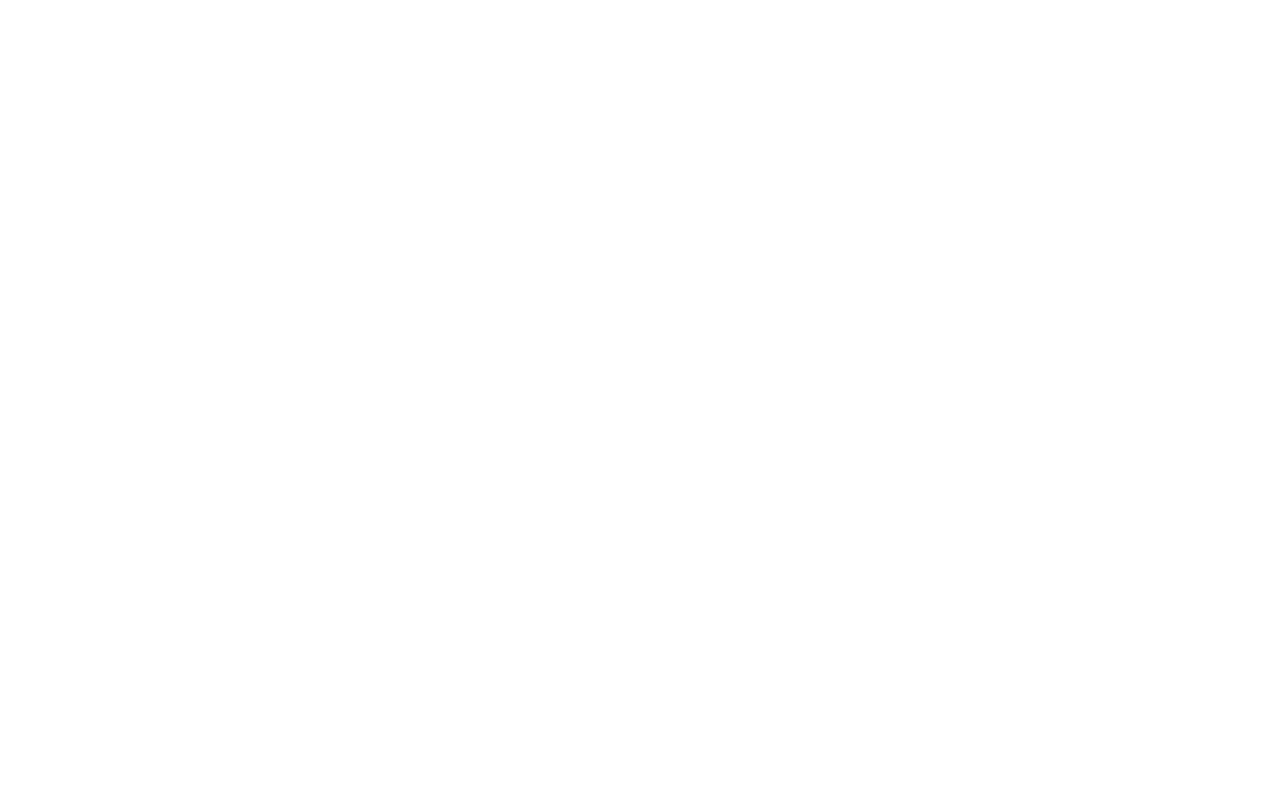
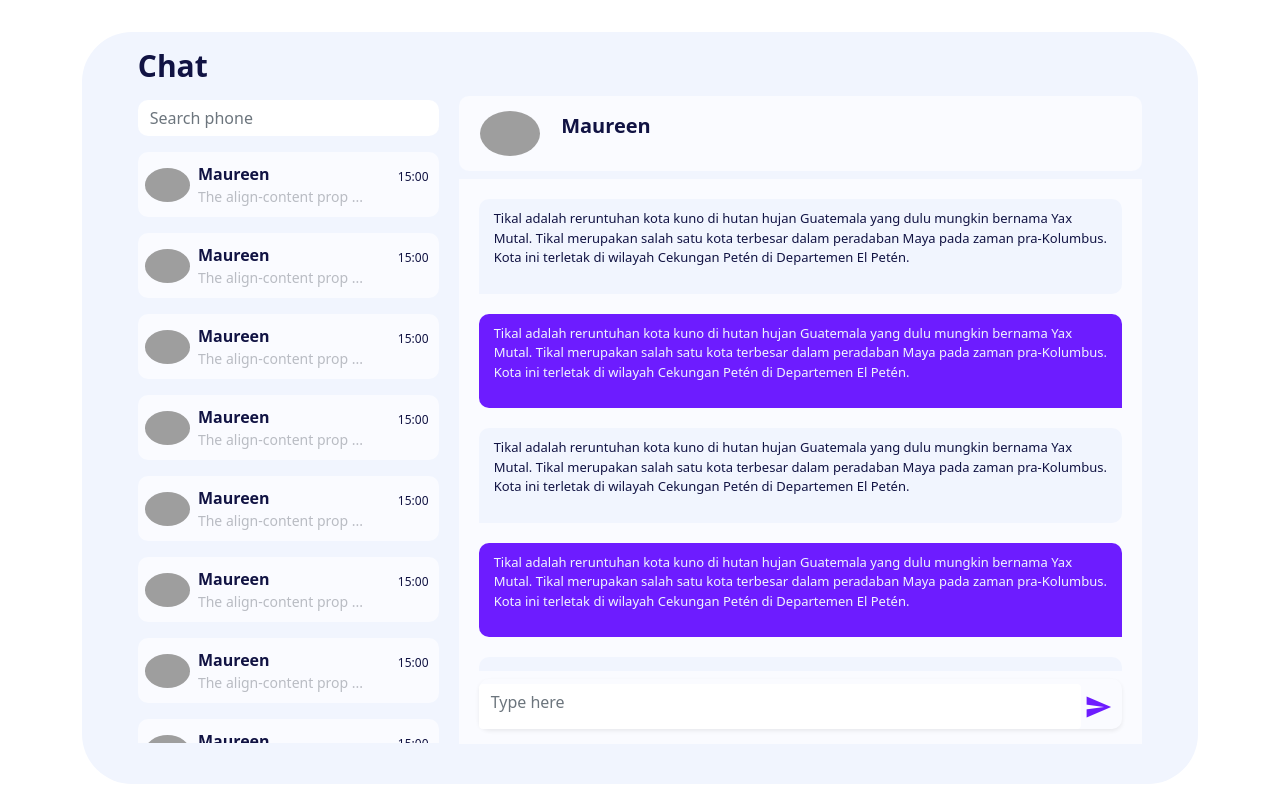
Before and after one commit to f-chilmi/just-text-app, an Angular app: page /chat in a window 1280 px wide. Before the commit this address led to /. Built offline with nearby package versions, Linux system fonts and the light colour scheme; grey boxes are pictures that could not be loaded.

Commit message:
layouting chat view

```diff
--- a/src/app/app.module.ts
+++ b/src/app/app.module.ts
@@ -5,18 +5,21 @@
 import { AppComponent } from './app.component';
 import { LoginComponent } from './login/login.component';
 import { RegisterComponent } from './register/register.component';
+import { ChatlistComponent } from './chatlist/chatlist.component';
 
 @NgModule({
   declarations: [
     AppComponent,
     LoginComponent,
-    RegisterComponent
+    RegisterComponent,
+    ChatlistComponent
   ],
   imports: [
     BrowserModule,
     RouterModule.forRoot([
       { path: '', component: LoginComponent },
       { path: 'register', component: RegisterComponent },
+      { path: 'chat', component: ChatlistComponent },
     ])
   ],
   providers: [],
--- /dev/null
+++ b/src/app/chatlist/chatlist.component.css
@@ -0,0 +1,164 @@
+
+.layout {
+  display: flex;
+  width: 100%;
+  height: 90%;
+}
+
+.left {
+  width: 35%;
+  padding-right: 2%;
+}
+
+.right {
+  width: 75%;
+}
+
+.list-wrapper {
+  overflow: auto;
+  /* background-color: yellowgreen; */
+  height: 90%;
+}
+
+.list {
+  height: 65px;
+  background-color: #fafbff;
+  border-radius: 10px;
+  display: flex;
+}
+
+.img-wrapper {
+  width: 20%;
+}
+
+.img-wrapper img {
+  width: 45px;
+  border-radius: 50%;
+}
+
+.text-wrapper {
+  width: 60%;
+}
+
+.sender-name {
+  font-size: 16px;
+  font-weight: 600;
+  margin-bottom: 0;
+}
+
+.content {
+  font-size: 14px;
+  color: #b9bcc3;
+  margin-bottom: 0;
+}
+
+.time-wrapper {
+  width: 20%;
+  font-size: 12px;
+  color: #b9bcc3;
+  padding-right: 10px;
+}
+
+.search {
+  background-color: #fafbff;
+  border-radius: 10px;
+  border: none;
+  color: #b9bcc3;
+}
+
+.contact-info {
+  display: flex;
+  height: 75px;
+  background-color: #fafbff;
+  border-radius: 10px;
+}
+
+.img-contact {
+  width: 15%;
+}
+
+.img-contact img {
+  border-radius: 50%;
+  width: 60px;
+}
+
+.sender-name-right {
+  font-size: 20px;
+  font-weight: 700;
+}
+
+.chatroom {
+  height: 86%;
+  background-color: #fafbff;
+  padding: 20px;
+  /* overflow: auto; */
+}
+
+.chatroom-wrapper {
+  height: 90%;
+  overflow: auto;
+}
+
+.balloon-left {
+  /* border-radius: 10px; */
+  border-top-left-radius: 10px;
+  border-top-right-radius: 10px;
+  border-bottom-right-radius: 10px;
+  border: none;
+  background-color: #f1f5fe;
+  padding: 10px;
+  padding-left: 15px;
+  padding-right: 15px;
+  margin-bottom: 20px;
+}
+
+.left-chat {
+  font-size: 13px;
+}
+
+.balloon-right {
+  /* border-radius: 10px; */
+  border-top-left-radius: 10px;
+  border-top-right-radius: 10px;
+  border-bottom-left-radius: 10px;
+  border: none;
+  background-color: #6d1cff;
+  padding: 10px;
+  padding-left: 15px;
+  padding-right: 15px;
+  margin-bottom: 20px;
+}
+
+.right-chat {
+  font-size: 13px;
+  color: #f1f5fe;
+}
+
+.input-chat {
+  border-radius: 10px;
+  height: 50px;
+  padding-right: 10px;
+  padding-top: 5px;
+}
+
+textarea {
+  resize: none;
+  border: none;
+}
+
+.textarea {
+  width: 95%;
+}
+
+.send {
+  width: 5%;
+  color: #6d1cff;
+}
+
+.send i {
+  font-size: 28px;
+}
+
+.form-control:focus {
+  box-shadow: none;
+}
--- /dev/null
+++ b/src/app/chatlist/chatlist.component.html
@@ -0,0 +1,90 @@
+<div class="my-card">
+  <p class="auth-title mb-2">Chat</p>
+  <div class="layout">
+
+    <!-- left side of chat view (chatlist) -->
+    <div class="left">
+      <input
+        type='search'
+        class='form-control bg-white search mb-3 mt-1'
+        placeholder='Search phone'
+      />
+      <div class="list-wrapper">
+        <div class="list mb-3" *ngFor="let item of items">
+          <div class="img-wrapper d-flex align-items-center justify-content-center">
+            <img src="https://i.pinimg.com/236x/ce/2a/95/ce2a95e99faceaf7af19c273b10ebcc1.jpg" alt="avatar">
+          </div>
+          <div class="text-wrapper d-flex flex-column justify-content-center">
+            <p class="sender-name">Maureen</p>
+            <p class="content">The align-content prop ...</p>
+          </div>
+          <div class="time-wrapper d-flex align-items-center justify-content-end">
+            <p>15:00</p>
+          </div>
+        </div>
+      </div>
+    </div>
+
+    <!-- right side of chat view (chatroom) -->
+    <div class="right">
+      <div class="contact-info mb-2">
+        <div class="img-contact d-flex align-items-center justify-content-center">
+          <img src="https://i.pinimg.com/236x/ce/2a/95/ce2a95e99faceaf7af19c273b10ebcc1.jpg" alt="avatar">
+        </div>
+        <div class="text-wrapper d-flex flex-column justify-content-center">
+          <p class="sender-name-right">Maureen</p>
+        </div>
+      </div>
+
+      <div class="chatroom w-100">
+
+        <div class="chatroom-wrapper mb-2">
+          <div class="balloon-left">
+            <p class="left-chat">
+              Tikal adalah reruntuhan kota kuno di hutan hujan Guatemala yang dulu mungkin bernama Yax Mutal. Tikal merupakan salah satu kota terbesar dalam peradaban Maya pada zaman pra-Kolumbus. Kota ini terletak di wilayah Cekungan Petén di Departemen El Petén.
+            </p>
+          </div>
+
+          <div class="balloon-right">
+            <p class="right-chat">
+              Tikal adalah reruntuhan kota kuno di hutan hujan Guatemala yang dulu mungkin bernama Yax Mutal. Tikal merupakan salah satu kota terbesar dalam peradaban Maya pada zaman pra-Kolumbus. Kota ini terletak di wilayah Cekungan Petén di Departemen El Petén.
+            </p>
+          </div>
+
+          <div class="balloon-left">
+            <p class="left-chat">
+              Tikal adalah reruntuhan kota kuno di hutan hujan Guatemala yang dulu mungkin bernama Yax Mutal. Tikal merupakan salah satu kota terbesar dalam peradaban Maya pada zaman pra-Kolumbus. Kota ini terletak di wilayah Cekungan Petén di Departemen El Petén.
+            </p>
+          </div>
+
+          <div class="balloon-right">
+            <p class="right-chat">
+              Tikal adalah reruntuhan kota kuno di hutan hujan Guatemala yang dulu mungkin bernama Yax Mutal. Tikal merupakan salah satu kota terbesar dalam peradaban Maya pada zaman pra-Kolumbus. Kota ini terletak di wilayah Cekungan Petén di Departemen El Petén.
+            </p>
+          </div>
+
+          <div class="balloon-left">
+            <p class="left-chat">
+              Tikal adalah reruntuhan kota kuno di hutan hujan Guatemala yang dulu mungkin bernama Yax Mutal. Tikal merupakan salah satu kota terbesar dalam peradaban Maya pada zaman pra-Kolumbus. Kota ini terletak di wilayah Cekungan Petén di Departemen El Petén.
+            </p>
+          </div>
+
+          <div class="balloon-right">
+            <p class="right-chat">
+              Tikal adalah reruntuhan kota kuno di hutan hujan Guatemala yang dulu mungkin bernama Yax Mutal. Tikal merupakan salah satu kota terbesar dalam peradaban Maya pada zaman pra-Kolumbus. Kota ini terletak di wilayah Cekungan Petén di Departemen El Petén.
+            </p>
+          </div>
+        </div>
+
+        <div class="input-chat d-flex shadow-sm">
+          <textarea class="form-control textarea" rows="1" placeholder="Type here"></textarea>
+          <div class="send d-flex justify-content-end align-items-center pointer">
+            <i class="material-icons">send</i>
+          </div>
+        </div>
+
+      </div>
+
+    </div>
+  </div>
+</div>
--- /dev/null
+++ b/src/app/chatlist/chatlist.component.ts
@@ -0,0 +1,15 @@
+import { Component, OnInit } from '@angular/core';
+
+@Component({
+  selector: 'app-chatlist',
+  templateUrl: './chatlist.component.html',
+  styleUrls: ['./chatlist.component.css']
+})
+export class ChatlistComponent implements OnInit {
+  items = [0, 1, 2, 3, 4,5, 6, 7, 8, 9]
+  constructor() { }
+
+  ngOnInit(): void {
+  }
+
+}
--- a/src/app/login/login.component.html
+++ b/src/app/login/login.component.html
@@ -8,7 +8,10 @@
       <div class="mb-4 auth-input">
         <input type="password" class="form-control" placeholder="Password">
       </div>
-      <button type="submit" class="btn-auth-submit mb-2">Submit</button>
+      <!-- <button type="submit" class="btn-auth-submit mb-2" >Submit</button> -->
+      <div class="btn-auth-submit mb-2">
+        <a href="/chat">Submit</a>
+      </div>
       <div>
         <span class="float-end auth-small-text">Not registered? <a class="text-decoration-none" href="/register">Create an account</a> </span>
       </div>
--- a/src/index.html
+++ b/src/index.html
@@ -6,6 +6,7 @@
   <base href="/">
   <meta name="viewport" content="width=device-width, initial-scale=1">
   <link rel="icon" type="image/x-icon" href="favicon.ico">
+  <link href="https://fonts.googleapis.com/icon?family=Material+Icons" rel="stylesheet" />
 </head>
 <body>
   <app-root></app-root>
--- a/src/styles.css
+++ b/src/styles.css
@@ -2,9 +2,16 @@
 .my-card {
   border-radius: 50px;
   background-color: #f1f5fe;
-  margin-top: 8vh;
-  height: 84vh;
-  padding: 5%;
+  margin-top: 4vh;
+  height: 94vh;
+  padding-left: 5%;
+  padding-right: 5%;
+  padding-top: 1%;
+  padding-bottom: 1%;
+}
+
+p {
+  color: #111343;
 }
 
 .auth-card {
@@ -45,9 +52,18 @@
   font-size: 30px;
   font-weight: 600;
   margin-bottom: 50px;
+  color: #111343;
 }
 
 .auth-small-text {
   font-size: 12px;
   color: grey;
 }
+
+.bg-yellow {
+  background-color: yellowgreen;
+}
+
+.pointer {
+  cursor: pointer;
+}
```
Also changed, not shown: 1 other file (tests, documents, lock files or other folders).
